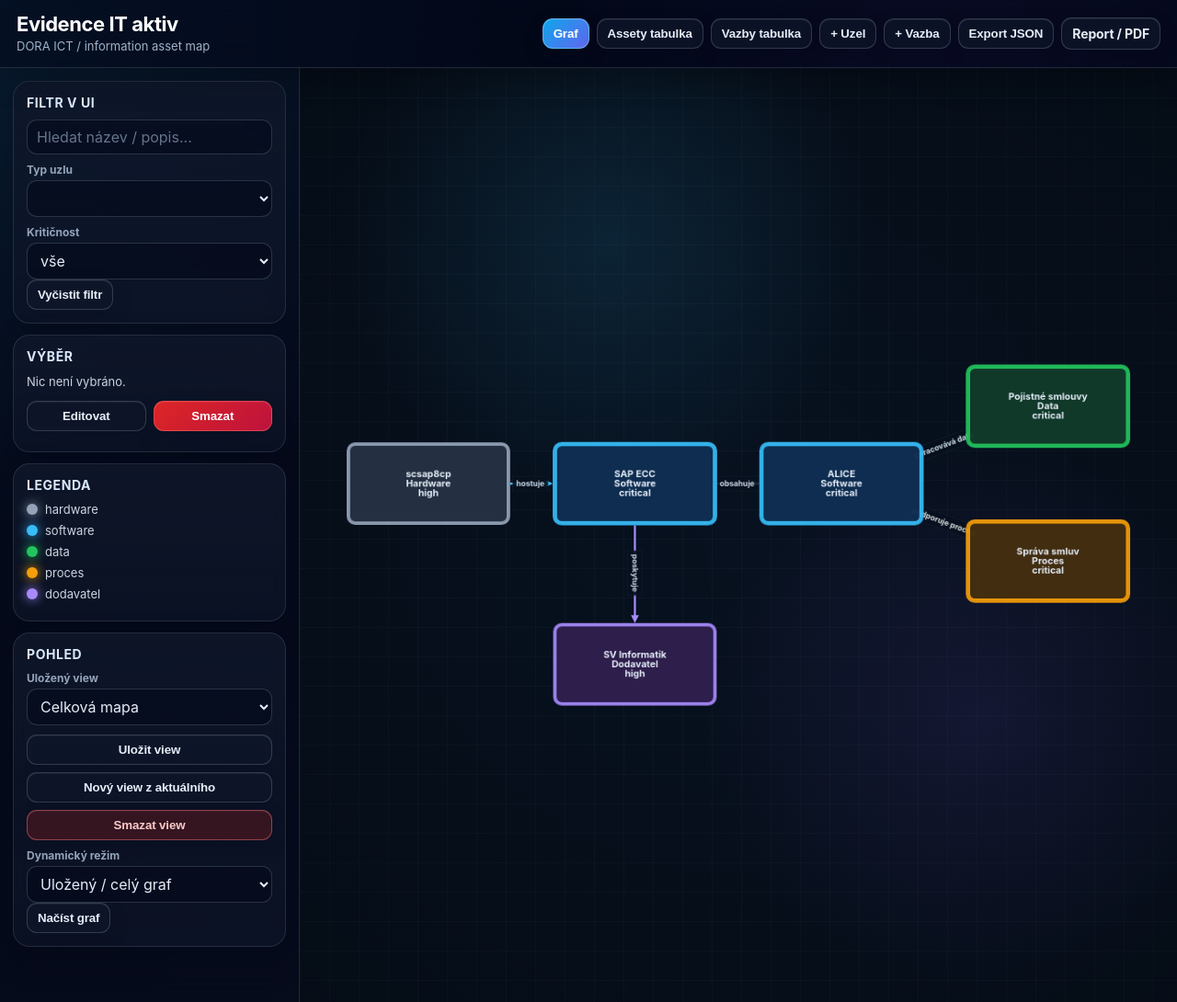
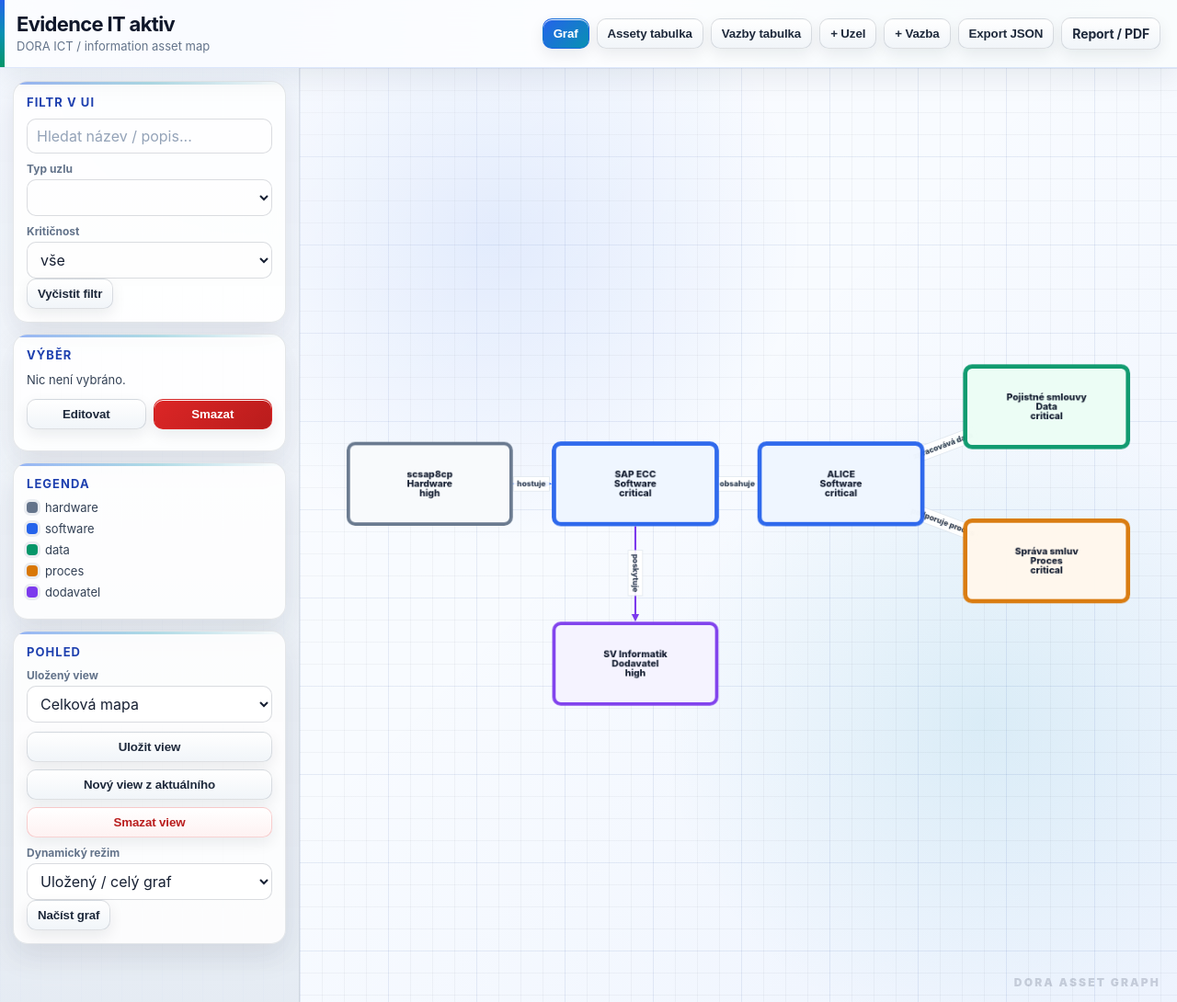
Before and after one commit to petr-toman/dora-asset-manager, a PHP site: page / in a window 1280 px wide. Shown: the whole page at 92% size. Run offline with PHP 8.4, Linux system fonts and the light colour scheme; some libraries are stand-ins or nearby versions.

Commit message:
v9: add light technical design

```diff
--- a/app/assets/app.js
+++ b/app/assets/app.js
@@ -82,80 +82,80 @@ function initCy(elements) {
                 'shape': 'round-rectangle',
                 'label': 'data(label)',
                 'text-wrap': 'wrap',
-                'text-max-width': 142,
+                'text-max-width': 146,
                 'font-size': 11,
                 'font-family': 'Inter, Segoe UI, Arial, sans-serif',
-                'font-weight': 700,
+                'font-weight': 800,
                 'text-valign': 'center',
                 'text-halign': 'center',
-                'width': 166,
-                'height': 72,
-                'background-color': '#1e293b',
-                'background-opacity': 0.96,
+                'width': 170,
+                'height': 74,
+                'background-color': '#ffffff',
+                'background-opacity': 0.98,
                 'border-width': 2,
-                'border-color': '#64748b',
-                'border-opacity': .92,
-                'color': '#e5edf8',
+                'border-color': '#94a3b8',
+                'border-opacity': .95,
+                'color': '#172033',
                 'padding': '10px',
-                'shadow-blur': 18,
-                'shadow-color': '#020617',
-                'shadow-opacity': .38,
+                'shadow-blur': 14,
+                'shadow-color': '#334155',
+                'shadow-opacity': .16,
                 'shadow-offset-x': 0,
-                'shadow-offset-y': 8
+                'shadow-offset-y': 7
             }},
-            { selector: 'node[type="hardware"]', style: { 'background-color': '#263244', 'border-color': '#94a3b8' }},
-            { selector: 'node[type="software"]', style: { 'background-color': '#0f2f53', 'border-color': '#38bdf8' }},
-            { selector: 'node[type="data"]', style: { 'background-color': '#123c2b', 'border-color': '#22c55e' }},
-            { selector: 'node[type="process"]', style: { 'background-color': '#452f11', 'border-color': '#f59e0b' }},
-            { selector: 'node[type="business_function"]', style: { 'background-color': '#4a2411', 'border-color': '#fb923c' }},
-            { selector: 'node[type="supplier"], node[type="provider"], node[type="manufacturer"]', style: { 'background-color': '#30204f', 'border-color': '#a78bfa' }},
-            { selector: 'node[type="network"], node[type="location"], node[type="ict_service"], node[type="documentation"]', style: { 'background-color': '#193243', 'border-color': '#67e8f9' }},
+            { selector: 'node[type="hardware"]', style: { 'background-color': '#f8fafc', 'border-color': '#64748b' }},
+            { selector: 'node[type="software"]', style: { 'background-color': '#eff6ff', 'border-color': '#2563eb' }},
+            { selector: 'node[type="data"]', style: { 'background-color': '#ecfdf5', 'border-color': '#059669' }},
+            { selector: 'node[type="process"]', style: { 'background-color': '#fff7ed', 'border-color': '#d97706' }},
+            { selector: 'node[type="business_function"]', style: { 'background-color': '#fff1e8', 'border-color': '#ea580c' }},
+            { selector: 'node[type="supplier"], node[type="provider"], node[type="manufacturer"]', style: { 'background-color': '#f5f3ff', 'border-color': '#7c3aed' }},
+            { selector: 'node[type="network"], node[type="location"], node[type="ict_service"], node[type="documentation"]', style: { 'background-color': '#ecfeff', 'border-color': '#0891b2' }},
             { selector: 'node[criticality="low"]', style: { 'border-width': 2 }},
             { selector: 'node[criticality="medium"]', style: { 'border-width': 3 }},
-            { selector: 'node[criticality="high"]', style: { 'border-width': 4, 'shadow-color': '#f59e0b', 'shadow-opacity': .24 }},
-            { selector: 'node[criticality="critical"]', style: { 'border-width': 5, 'shadow-color': '#ef4444', 'shadow-opacity': .36 }},
+            { selector: 'node[criticality="high"]', style: { 'border-width': 4, 'shadow-color': '#d97706', 'shadow-opacity': .22 }},
+            { selector: 'node[criticality="critical"]', style: { 'border-width': 5, 'shadow-color': '#dc2626', 'shadow-opacity': .28 }},
             { selector: 'edge', style: {
                 'curve-style': 'bezier',
                 'target-arrow-shape': 'triangle',
-                'arrow-scale': 1.05,
-                'width': 2.4,
-                'line-color': '#5f7797',
-                'target-arrow-color': '#5f7797',
+                'arrow-scale': 1.02,
+                'width': 2.2,
+                'line-color': '#64748b',
+                'target-arrow-color': '#64748b',
                 'label': 'data(label)',
                 'font-size': 9,
                 'font-family': 'Inter, Segoe UI, Arial, sans-serif',
-                'font-weight': 700,
-                'color': '#cbd5e1',
-                'text-background-color': '#07111f',
-                'text-background-opacity': .90,
+                'font-weight': 800,
+                'color': '#334155',
+                'text-background-color': '#ffffff',
+                'text-background-opacity': .92,
                 'text-background-padding': 4,
-                'text-border-opacity': .35,
+                'text-border-opacity': .45,
                 'text-border-width': 1,
-                'text-border-color': '#1e293b',
+                'text-border-color': '#cbd5e1',
                 'text-rotation': 'autorotate',
-                'shadow-blur': 10,
-                'shadow-color': '#020617',
-                'shadow-opacity': .30,
+                'shadow-blur': 8,
+                'shadow-color': '#64748b',
+                'shadow-opacity': .14,
                 'shadow-offset-x': 0,
-                'shadow-offset-y': 3
+                'shadow-offset-y': 2
             }},
-            { selector: 'edge[type="contains"]', style: { 'line-style': 'dashed', 'line-color': '#7dd3fc', 'target-arrow-color': '#7dd3fc' }},
-            { selector: 'edge[type="processes_data"], edge[type="uses_data"]', style: { 'line-color': '#22c55e', 'target-arrow-color': '#22c55e' }},
-            { selector: 'edge[type="supports_process"], edge[type="supports_function"]', style: { 'line-color': '#f59e0b', 'target-arrow-color': '#f59e0b' }},
-            { selector: 'edge[type="provided_by"], edge[type="supplied_by"], edge[type="manufactured_by"]', style: { 'line-color': '#a78bfa', 'target-arrow-color': '#a78bfa' }},
-            { selector: 'edge[type="hosts"], edge[type="runs_on"]', style: { 'line-color': '#38bdf8', 'target-arrow-color': '#38bdf8' }},
+            { selector: 'edge[type="contains"]', style: { 'line-style': 'dashed', 'line-color': '#0891b2', 'target-arrow-color': '#0891b2' }},
+            { selector: 'edge[type="processes_data"], edge[type="uses_data"]', style: { 'line-color': '#059669', 'target-arrow-color': '#059669' }},
+            { selector: 'edge[type="supports_process"], edge[type="supports_function"]', style: { 'line-color': '#d97706', 'target-arrow-color': '#d97706' }},
+            { selector: 'edge[type="provided_by"], edge[type="supplied_by"], edge[type="manufactured_by"]', style: { 'line-color': '#7c3aed', 'target-arrow-color': '#7c3aed' }},
+            { selector: 'edge[type="hosts"], edge[type="runs_on"]', style: { 'line-color': '#2563eb', 'target-arrow-color': '#2563eb' }},
             { selector: ':selected', style: {
-                'border-color': '#f8fafc',
-                'line-color': '#f8fafc',
-                'target-arrow-color': '#f8fafc',
-                'shadow-blur': 26,
-                'shadow-color': '#38bdf8',
-                'shadow-opacity': .72,
-                'underlay-color': '#38bdf8',
-                'underlay-opacity': .18,
+                'border-color': '#0f172a',
+                'line-color': '#0f172a',
+                'target-arrow-color': '#0f172a',
+                'shadow-blur': 24,
+                'shadow-color': '#2563eb',
+                'shadow-opacity': .38,
+                'underlay-color': '#2563eb',
+                'underlay-opacity': .10,
                 'underlay-padding': 8
             }},
-            { selector: '.faded', style: { 'opacity': .13 }},
+            { selector: '.faded', style: { 'opacity': .20 }},
             { selector: '.hiddenByFilter', style: { 'display': 'none' }}
         ]
     });
--- a/app/assets/style.css
+++ b/app/assets/style.css
@@ -1,20 +1,20 @@
 :root {
-    --bg: #07111f;
-    --bg2: #0b1730;
-    --panel: rgba(15, 23, 42, .82);
-    --panel-strong: rgba(15, 23, 42, .96);
-    --panel-soft: rgba(30, 41, 59, .62);
-    --text: #e5edf8;
-    --muted: #93a4ba;
-    --line: rgba(148, 163, 184, .22);
-    --accent: #38bdf8;
-    --accent2: #8b5cf6;
-    --success: #22c55e;
-    --warning: #f59e0b;
-    --danger: #ef4444;
-    --shadow: 0 24px 70px rgba(0, 0, 0, .42);
-    --soft-shadow: 0 12px 32px rgba(2, 8, 23, .35);
-    --radius: 18px;
+    --bg: #eef4fb;
+    --bg2: #f8fbff;
+    --panel: rgba(255, 255, 255, .84);
+    --panel-strong: rgba(255, 255, 255, .97);
+    --panel-soft: rgba(241, 245, 249, .82);
+    --text: #172033;
+    --muted: #64748b;
+    --line: rgba(51, 65, 85, .14);
+    --accent: #2563eb;
+    --accent2: #0891b2;
+    --success: #059669;
+    --warning: #d97706;
+    --danger: #dc2626;
+    --shadow: 0 22px 64px rgba(15, 23, 42, .18);
+    --soft-shadow: 0 12px 32px rgba(15, 23, 42, .10);
+    --radius: 16px;
 }
 
 * { box-sizing: border-box; }
@@ -24,9 +24,9 @@ html, body {
     font-family: Inter, ui-sans-serif, system-ui, -apple-system, Segoe UI, Roboto, Arial, sans-serif;
     color: var(--text);
     background:
-        radial-gradient(circle at top left, rgba(56, 189, 248, .18), transparent 34%),
-        radial-gradient(circle at 80% 12%, rgba(139, 92, 246, .18), transparent 32%),
-        linear-gradient(135deg, #06111f 0%, #0a1020 48%, #111827 100%);
+        radial-gradient(circle at 18% 0%, rgba(37, 99, 235, .13), transparent 32%),
+        radial-gradient(circle at 85% 8%, rgba(8, 145, 178, .12), transparent 30%),
+        linear-gradient(135deg, #f8fbff 0%, #eef4fb 44%, #e8eef6 100%);
 }
 body { overflow: hidden; }
 
@@ -36,54 +36,65 @@ body { overflow: hidden; }
     align-items: center;
     justify-content: space-between;
     padding: 12px 18px;
-    background: rgba(2, 6, 23, .74);
-    color: white;
-    border-bottom: 1px solid rgba(148, 163, 184, .20);
+    background: rgba(255, 255, 255, .82);
+    color: var(--text);
+    border-bottom: 1px solid rgba(37, 99, 235, .14);
     backdrop-filter: blur(16px);
-    box-shadow: 0 10px 34px rgba(0,0,0,.28);
+    box-shadow: 0 10px 32px rgba(15, 23, 42, .08);
     position: relative;
     z-index: 10;
+}
+.topbar::before {
+    content: "";
+    position: absolute;
+    inset: 0 auto 0 0;
+    width: 5px;
+    background: linear-gradient(180deg, #2563eb, #0891b2, #059669);
 }
 .topbar h1 {
     font-size: 22px;
     margin: 0;
     line-height: 1.1;
-    letter-spacing: -.02em;
+    letter-spacing: -.03em;
+    color: #0f172a;
 }
-.topbar span { color: #9fb3ca; font-size: 13px; }
+.topbar span { color: #64748b; font-size: 13px; }
 .top-actions { display: flex; gap: 8px; align-items: center; flex-wrap: wrap; justify-content: flex-end; }
 
 button, a.button {
-    border: 1px solid rgba(148, 163, 184, .28);
-    background: rgba(15, 23, 42, .78);
-    color: var(--text);
+    border: 1px solid rgba(51, 65, 85, .16);
+    background: linear-gradient(180deg, #ffffff, #f1f5f9);
+    color: #1e293b;
     padding: 8px 11px;
-    border-radius: 11px;
+    border-radius: 10px;
     cursor: pointer;
-    font-weight: 700;
+    font-weight: 750;
     letter-spacing: -.01em;
-    box-shadow: 0 1px 0 rgba(255,255,255,.06) inset, 0 8px 22px rgba(2,8,23,.16);
-    transition: transform .14s ease, border-color .14s ease, background .14s ease, box-shadow .14s ease;
+    box-shadow: 0 1px 0 rgba(255,255,255,.9) inset, 0 6px 16px rgba(15,23,42,.08);
+    transition: transform .14s ease, border-color .14s ease, background .14s ease, box-shadow .14s ease, color .14s ease;
 }
 button:hover, a.button:hover {
     transform: translateY(-1px);
-    border-color: rgba(56, 189, 248, .55);
-    background: rgba(30, 41, 59, .95);
-    box-shadow: 0 1px 0 rgba(255,255,255,.08) inset, 0 12px 28px rgba(2,8,23,.24);
+    border-color: rgba(37, 99, 235, .35);
+    background: linear-gradient(180deg, #ffffff, #eaf2ff);
+    box-shadow: 0 1px 0 rgba(255,255,255,.95) inset, 0 10px 24px rgba(37, 99, 235, .14);
+    color: #1d4ed8;
 }
 button.primary {
-    background: linear-gradient(135deg, #0ea5e9, #6366f1);
+    background: linear-gradient(135deg, #2563eb, #0891b2);
     color: white;
-    border-color: rgba(125, 211, 252, .58);
+    border-color: rgba(37, 99, 235, .45);
 }
+button.primary:hover { color: white; box-shadow: 0 14px 28px rgba(37, 99, 235, .22); }
 button.danger {
     color: #fff;
-    background: linear-gradient(135deg, #dc2626, #be123c);
-    border-color: rgba(248,113,113,.48);
+    background: linear-gradient(135deg, #dc2626, #b91c1c);
+    border-color: rgba(220,38,38,.38);
 }
 button.subtle-danger {
-    background: rgba(127, 29, 29, .36);
-    color: #fecaca;
+    background: linear-gradient(180deg, #fff, #fef2f2);
+    color: #b91c1c;
+    border-color: rgba(220,38,38,.20);
 }
 button.icon {
     border: none;
@@ -106,30 +117,43 @@ a.button {
 .sidebar {
     overflow: auto;
     padding: 14px;
-    border-right: 1px solid rgba(148, 163, 184, .18);
-    background: rgba(2, 6, 23, .42);
-    backdrop-filter: blur(16px);
+    border-right: 1px solid rgba(51, 65, 85, .12);
+    background:
+        linear-gradient(180deg, rgba(248,251,255,.78), rgba(226,232,240,.72)),
+        linear-gradient(90deg, rgba(37,99,235,.04) 1px, transparent 1px);
+    background-size: auto, 22px 22px;
+    backdrop-filter: blur(14px);
 }
 .panel {
-    background: linear-gradient(180deg, rgba(15,23,42,.86), rgba(15,23,42,.62));
+    background: var(--panel);
     padding: 14px;
     border-radius: var(--radius);
     margin-bottom: 12px;
-    border: 1px solid rgba(148, 163, 184, .18);
+    border: 1px solid rgba(51, 65, 85, .12);
     box-shadow: var(--soft-shadow);
+    position: relative;
+    overflow: hidden;
+}
+.panel::after {
+    content: "";
+    position: absolute;
+    inset: 0 0 auto 0;
+    height: 3px;
+    background: linear-gradient(90deg, rgba(37,99,235,.65), rgba(8,145,178,.45), transparent);
+    opacity: .72;
 }
 .panel h2 {
     margin: 0 0 10px;
-    font-size: 14px;
-    letter-spacing: .04em;
+    font-size: 13px;
+    letter-spacing: .08em;
     text-transform: uppercase;
-    color: #dbeafe;
+    color: #1e40af;
 }
-.panel label { display: block; color: var(--muted); font-size: 12px; margin: 9px 0 4px; font-weight: 700; }
+.panel label { display: block; color: var(--muted); font-size: 12px; margin: 9px 0 4px; font-weight: 750; }
 .panel input, .panel select { width: 100%; }
 .selected-panel { min-height: 128px; }
-#selectedInfo { font-size: 13px; line-height: 1.5; color: #cbd5e1; }
-#selectedInfo strong { color: #f8fafc; font-size: 14px; }
+#selectedInfo { font-size: 13px; line-height: 1.5; color: #334155; }
+#selectedInfo strong { color: #0f172a; font-size: 14px; }
 .small-actions { display: flex; gap: 8px; margin-top: 10px; }
 .small-actions button { flex: 1; }
 
@@ -144,87 +168,112 @@ a.button {
 .canvas-wrap {
     position: relative;
     background:
-        linear-gradient(rgba(148, 163, 184, .045) 1px, transparent 1px),
-        linear-gradient(90deg, rgba(148, 163, 184, .045) 1px, transparent 1px),
-        radial-gradient(circle at 35% 18%, rgba(56,189,248,.14), transparent 28%),
-        radial-gradient(circle at 78% 70%, rgba(139,92,246,.12), transparent 30%),
-        #07111f;
-    background-size: 32px 32px, 32px 32px, auto, auto, auto;
+        linear-gradient(rgba(37, 99, 235, .055) 1px, transparent 1px),
+        linear-gradient(90deg, rgba(37, 99, 235, .055) 1px, transparent 1px),
+        linear-gradient(rgba(15, 23, 42, .040) 1px, transparent 1px),
+        linear-gradient(90deg, rgba(15, 23, 42, .040) 1px, transparent 1px),
+        radial-gradient(circle at 22% 18%, rgba(37,99,235,.12), transparent 30%),
+        radial-gradient(circle at 78% 70%, rgba(8,145,178,.10), transparent 34%),
+        #f8fbff;
+    background-size: 96px 96px, 96px 96px, 24px 24px, 24px 24px, auto, auto, auto;
 }
 .canvas-wrap::before {
+    content: "DORA ASSET GRAPH";
+    position: absolute;
+    right: 18px;
+    bottom: 14px;
+    color: rgba(15, 23, 42, .18);
+    font-weight: 900;
+    letter-spacing: .18em;
+    font-size: 12px;
+    pointer-events: none;
+    z-index: 1;
+}
+.canvas-wrap::after {
     content: "";
     position: absolute;
     inset: 0;
     pointer-events: none;
-    background: radial-gradient(circle at center, transparent 0%, rgba(0,0,0,.28) 100%);
+    background: linear-gradient(135deg, rgba(255,255,255,.28), transparent 40%, rgba(37,99,235,.05));
     z-index: 1;
 }
 #cy { position: absolute; inset: 0; z-index: 2; }
 
 input, select, textarea {
     width: 100%;
-    border: 1px solid rgba(148, 163, 184, .25);
-    border-radius: 11px;
+    border: 1px solid rgba(51, 65, 85, .18);
+    border-radius: 10px;
     padding: 8px 10px;
     font: inherit;
-    background: rgba(2, 6, 23, .46);
+    background: rgba(255, 255, 255, .82);
     color: var(--text);
     outline: none;
     transition: border-color .14s ease, box-shadow .14s ease, background .14s ease;
 }
 input:focus, select:focus, textarea:focus {
-    border-color: rgba(56, 189, 248, .76);
-    box-shadow: 0 0 0 3px rgba(56, 189, 248, .16);
-    background: rgba(2, 6, 23, .68);
+    border-color: rgba(37, 99, 235, .68);
+    box-shadow: 0 0 0 3px rgba(37, 99, 235, .13);
+    background: #fff;
 }
-input::placeholder, textarea::placeholder { color: #64748b; }
+input::placeholder, textarea::placeholder { color: #94a3b8; }
 textarea { resize: vertical; }
 select option { color: #0f172a; background: #f8fafc; }
 
 .modal {
     position: fixed;
     inset: 0;
-    background: rgba(2, 6, 23, .70);
+    background: rgba(15, 23, 42, .28);
     display: flex;
     align-items: center;
     justify-content: center;
     z-index: 1000;
-    backdrop-filter: blur(12px);
+    backdrop-filter: blur(10px);
 }
 .modal.hidden, .hidden { display: none; }
 .modal-content {
-    width: min(780px, 94vw);
+    width: min(820px, 94vw);
     max-height: 90vh;
     overflow: auto;
     background:
-        radial-gradient(circle at 10% 0%, rgba(56,189,248,.16), transparent 26%),
-        linear-gradient(180deg, rgba(15,23,42,.98), rgba(15,23,42,.94));
-    border: 1px solid rgba(148, 163, 184, .22);
-    border-radius: 24px;
-    box-shadow: var(--shadow), 0 0 0 1px rgba(255,255,255,.04) inset;
+        linear-gradient(180deg, rgba(255,255,255,.98), rgba(248,251,255,.96)),
+        radial-gradient(circle at 8% 0%, rgba(37,99,235,.10), transparent 26%);
+    border: 1px solid rgba(37, 99, 235, .16);
+    border-radius: 22px;
+    box-shadow: var(--shadow), 0 0 0 1px rgba(255,255,255,.9) inset;
     padding: 18px;
+    position: relative;
+}
+.modal-content::before {
+    content: "";
+    position: sticky;
+    top: 0;
+    display: block;
+    height: 4px;
+    margin: -18px -18px 14px;
+    border-radius: 22px 22px 0 0;
+    background: linear-gradient(90deg, #2563eb, #0891b2, #059669);
 }
 .modal-content.large { width: min(1120px, 96vw); }
 .modal-header {
     display: flex;
     align-items: center;
     justify-content: space-between;
-    border-bottom: 1px solid rgba(148, 163, 184, .20);
+    border-bottom: 1px solid rgba(51, 65, 85, .12);
     margin: -4px -2px 16px;
     padding: 2px 2px 14px;
 }
 .modal-header h2 {
     margin: 0;
     font-size: 21px;
-    letter-spacing: -.02em;
-    color: #f8fafc;
+    letter-spacing: -.03em;
+    color: #0f172a;
 }
 
 .form-grid { display: grid; grid-template-columns: repeat(4, minmax(0, 1fr)); gap: 13px; }
 .form-grid.small { grid-template-columns: repeat(2, minmax(0, 1fr)); }
 .form-grid label {
     font-size: 12px;
-    color: #a9bad0;
+    color: #475569;
     font-weight: 800;
     letter-spacing: .01em;
 }
@@ -251,29 +300,31 @@ select option { color: #0f172a; background: #f8fafc; }
     position: fixed;
     right: 18px;
     bottom: 18px;
-    background: rgba(15, 23, 42, .96);
-    color: #e0f2fe;
-    border: 1px solid rgba(56, 189, 248, .32);
+    background: rgba(255, 255, 255, .96);
+    color: #0f172a;
+    border: 1px solid rgba(37, 99, 235, .22);
     padding: 12px 15px;
     border-radius: 14px;
     box-shadow: var(--shadow);
     z-index: 2000;
 }
 
-.legend div { display: flex; align-items: center; gap: 8px; font-size: 13px; margin: 7px 0; color: #cbd5e1; }
-.dot { width: 12px; height: 12px; display: inline-block; border-radius: 999px; background: #94a3b8; box-shadow: 0 0 12px currentColor; }
-.dot.hardware { background: #94a3b8; color: #94a3b8; }
-.dot.software { background: #38bdf8; color: #38bdf8; }
-.dot.data { background: #22c55e; color: #22c55e; }
-.dot.process { background: #f59e0b; color: #f59e0b; }
-.dot.supplier { background: #a78bfa; color: #a78bfa; }
+.legend div { display: flex; align-items: center; gap: 8px; font-size: 13px; margin: 7px 0; color: #334155; }
+.dot { width: 12px; height: 12px; display: inline-block; border-radius: 4px; background: #94a3b8; box-shadow: 0 0 0 3px rgba(148,163,184,.18); }
+.dot.hardware { background: #64748b; }
+.dot.software { background: #2563eb; }
+.dot.data { background: #059669; }
+.dot.process { background: #d97706; }
+.dot.supplier { background: #7c3aed; }
 
 .table-view {
     height: calc(100vh - 74px);
     padding: 16px;
     background:
-        radial-gradient(circle at 10% 0%, rgba(56,189,248,.12), transparent 30%),
-        #07111f;
+        linear-gradient(rgba(37,99,235,.035) 1px, transparent 1px),
+        linear-gradient(90deg, rgba(37,99,235,.035) 1px, transparent 1px),
+        #f8fbff;
+    background-size: 28px 28px;
     overflow: hidden;
 }
 .table-toolbar {
```
Also changed, not shown: other parts of app/assets/style.css (+24 -24 lines).
